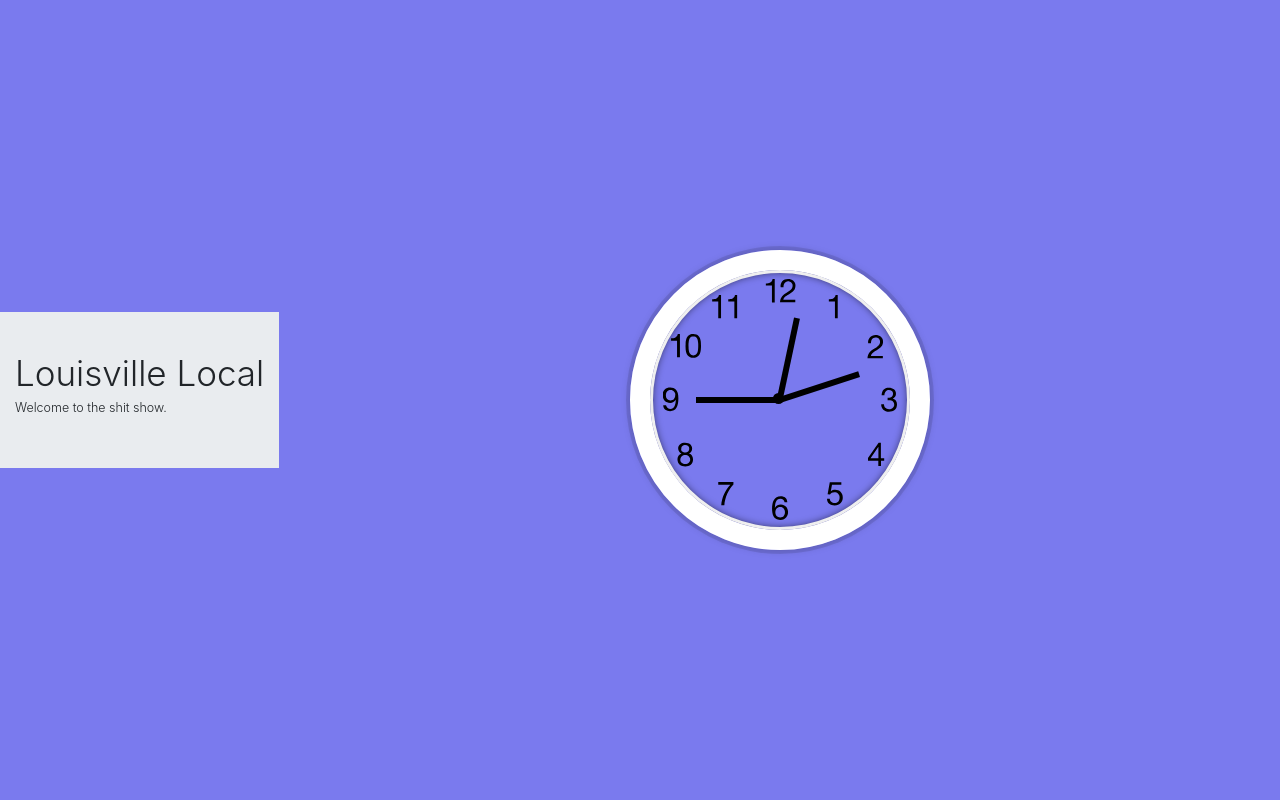
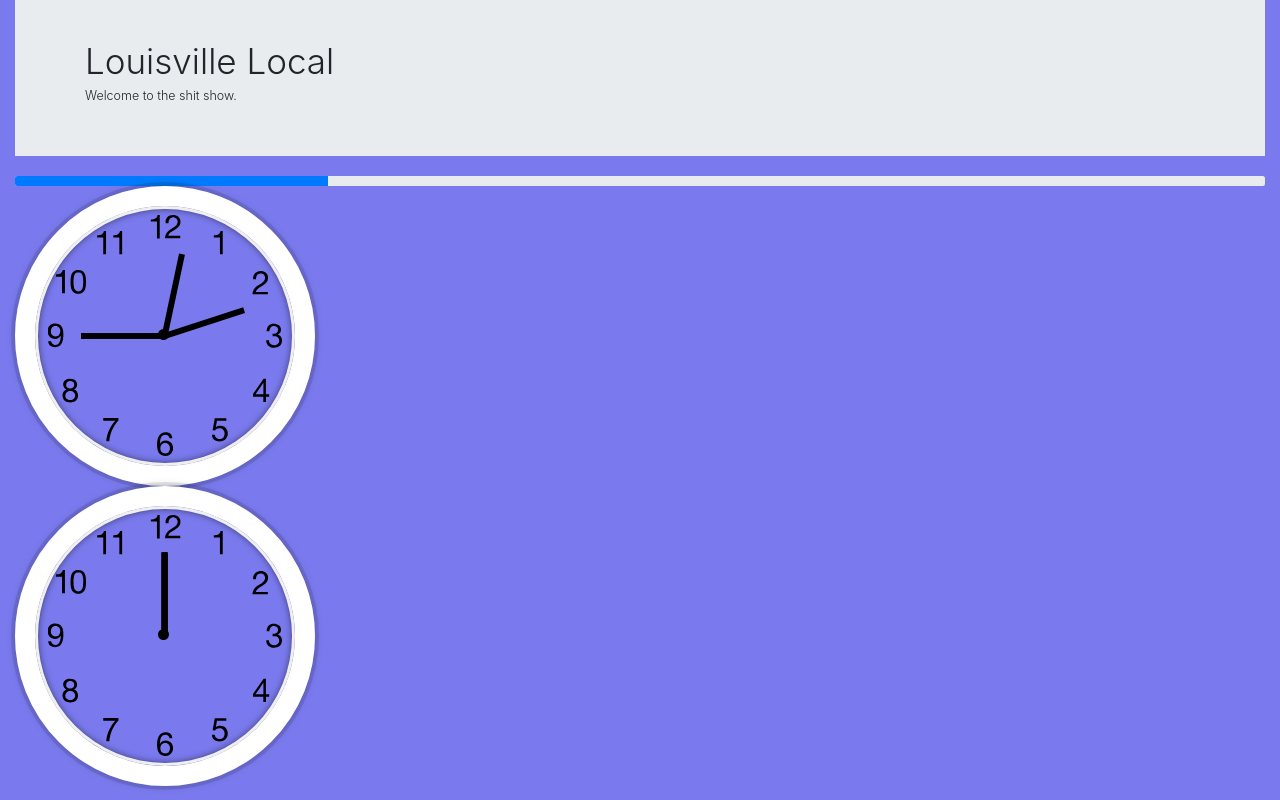
Before and after one commit to savagedetective/louisville-homepage, a website: page public/index.html in a window 1280 px wide. Drawn offline with nearby package versions, Linux system fonts and the light colour scheme.

Commit message:
configuring columns

```diff
--- a/public/css/style.css
+++ b/public/css/style.css
@@ -6,10 +6,6 @@ html {
   body {
     margin: 0;
     font-size: 2rem;
-    display: flex;
-    flex: 1;
-    min-height: 100vh;
-    align-items: center;
     background-color:rgb(122, 122, 238);
   }
 
@@ -20,7 +16,6 @@ html {
     height: 30rem;
     border: 20px solid white;
     border-radius: 50%;
-    margin: 50px auto;
     position: relative;
     padding: 2rem;
     box-shadow:
--- a/public/index.html
+++ b/public/index.html
@@ -12,6 +12,7 @@
 </head>
 
 <body>
+    <div class="container-fluid the-whole-thing">
 
         <div class="jumbotron jumbotron-fluid">
             <div class="container">
@@ -20,13 +21,31 @@
             </div>
         </div>
 
-    <div class="clock">
+        <div class="progress">
+            <div class="progress-bar" role="progressbar" style="width: 25%" aria-valuenow="25" aria-valuemin="0"
+                aria-valuemax="100"></div>
+        </div>
+
+        <row>
+            <div class="col-6 clock">
                 <div class="clock-face">
                     <div class="hand hour-hand"></div>
                     <div class="hand min-hand"></div>
                     <div class="hand second-hand"></div>
                     <div class="center-dot"></div>
                 </div>
+            </div>
+
+            <div class="col-6 clock">
+                <div class="clock-face">
+                    <div class="hand hour-hand"></div>
+                    <div class="hand min-hand"></div>
+                    <div class="hand second-hand"></div>
+                    <div class="center-dot"></div>
+                </div>
+            </div>
+
+        </row>
     </div>
 
 </body>
```
Lines whose indentation alone changed are shown as unchanged.
